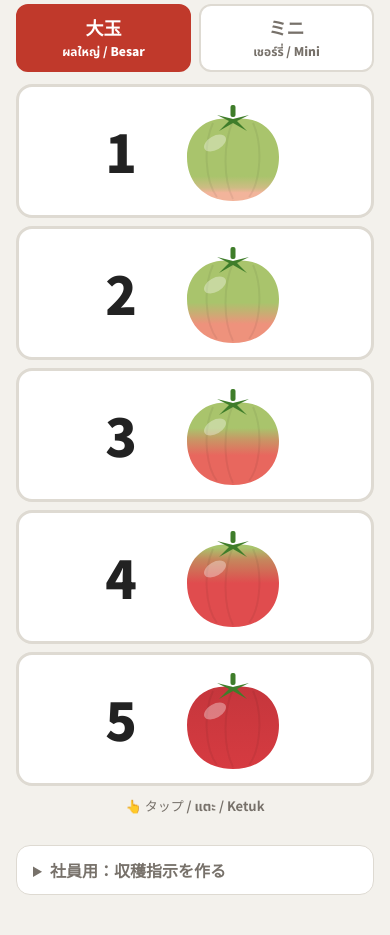
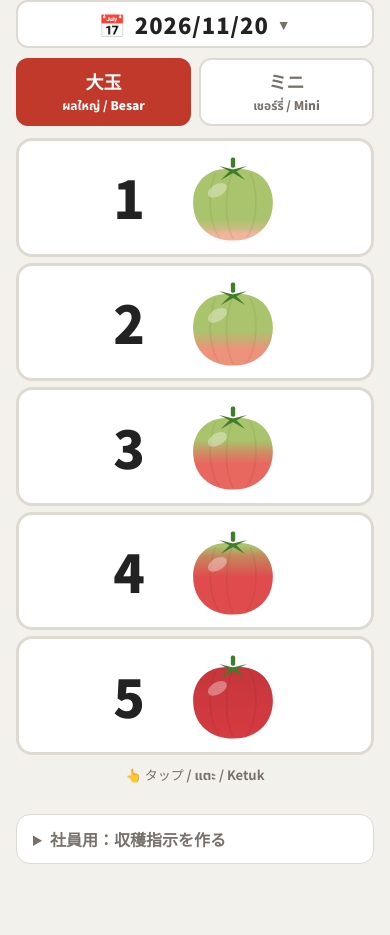
Before and after one commit to takeuchi5914/tomato-sizer, a plain HTML site: page color-chart.html in a window 390 px wide. Shown: the part 56-991 px from the top of the page. After the commit the page ends 960 px from the top, so only its background shows below. Drawn offline with Linux system fonts and the light colour scheme.

Commit message:
Color chart: show date (YYYY/MM/DD) at top, tappable; fit in one phone screen
Co-Authored-By: Claude Opus 5.5 <noreply@anthropic.com>
Claude-Session: https://claude.ai/code/session_01Gq72E3rY5M7cj91zyTyray

```diff
--- a/color-chart.html
+++ b/color-chart.html
@@ -16,6 +16,10 @@ body{max-width:960px;margin:0 auto;padding:16px 16px 40px}
 header{display:flex;justify-content:space-between;align-items:center;margin-bottom:12px}
 h1{font-size:22px;font-weight:900}
 .back{font-size:13px;color:var(--muted);text-decoration:none}
+/* 日付：スクショに写るよう大きく。タップで変更できる */
+.date{position:relative;display:flex;align-items:center;justify-content:center;gap:8px;background:var(--card);border:2px solid var(--line);border-radius:12px;padding:8px;margin-bottom:10px;font-size:26px;font-weight:900;letter-spacing:1px}
+.date small{font-size:14px;color:var(--muted)}
+.date input{position:absolute;inset:0;width:100%;height:100%;opacity:0;cursor:pointer;border:none}
 .tabs{display:flex;gap:8px;margin-bottom:12px}
 .tab{flex:1;padding:10px 6px;border-radius:12px;border:2px solid var(--line);background:var(--card);font:inherit;font-weight:800;color:var(--muted);cursor:pointer;line-height:1.3}
 .tab b{display:block;font-size:18px}
@@ -50,7 +54,10 @@ textarea{width:100%;margin-top:12px;font:inherit;font-size:16px;line-height:1.7;
   .lv .ok{top:50%;right:18px;transform:translateY(-50%);font-size:40px}
   .lv.on .ok{animation:none}
   .lv .num{font-size:52px;width:48px}
-  .lv svg{width:120px;margin:0}
+  .lv svg{width:104px;margin:0}
+  .scale{gap:6px}
+  .date{font-size:22px;padding:6px}
+  header{margin-bottom:8px}
 }
 @media print{
   @page{size:A4 landscape;margin:10mm}
@@ -76,6 +83,8 @@ textarea{width:100%;margin-top:12px;font:inherit;font-size:16px;line-height:1.7;
     <a class="back" href="./index.html">← トマトサイザー</a>
   </header>
 
+  <label class="date">📅 <span id="dateText"></span><small>▼</small><input type="date" id="d" aria-label="日付"></label>
+
   <div class="tabs">
     <button class="tab active" data-v="large" onclick="setVariety('large')"><b>大玉</b><small>ผลใหญ่ / Besar</small></button>
     <button class="tab" data-v="mini" onclick="setVariety('mini')"><b>ミニ</b><small>เชอร์รี่ / Mini</small></button>
@@ -87,7 +96,6 @@ textarea{width:100%;margin-top:12px;font:inherit;font-size:16px;line-height:1.7;
   <!-- 社員用：ふだんは閉じておく -->
   <details>
     <summary>社員用：収穫指示を作る</summary>
-    <div class="row"><label for="d">日付</label><input type="date" id="d"></div>
     <textarea id="out" readonly></textarea>
     <div class="btns">
       <button onclick="copyMsg()" id="copyBtn">📋 コピー</button>
@@ -174,10 +182,9 @@ function paint(){
 function clearAll(){picked.large.clear();picked.mini.clear();paint();build();}
 
 // ===== 指示メッセージ：👍 を付けた番号だけ =====
-const WD='日月火水木金土';
 function build(){
   const dv=document.getElementById('d').value, d=dv?new Date(dv+'T00:00:00'):null;
-  const ds=d?`${d.getMonth()+1}/${d.getDate()}(${WD[d.getDay()]}) `:'';
+  const ds=d?`${d.getFullYear()}/${d.getMonth()+1}/${d.getDate()} `:'';
   const line=(label,v)=>picked[v].size?`${label}：${[...picked[v]].sort().join(' ')}`:null;
   const body=[line('大玉 / ผลใหญ่ / Besar','large'),line('ミニ / เชอร์รี่ / Mini','mini')].filter(Boolean);
   document.getElementById('out').value=body.length
@@ -193,11 +200,14 @@ async function copyMsg(){
 }
 
 (function(){
-  const t=new Date();t.setDate(t.getDate()+1);
+  // 日付：初期値は今日。表示は 2026/11/20 形式
+  const t=new Date();
   const pad=n=>String(n).padStart(2,'0');
   const dEl=document.getElementById('d');
   dEl.value=`${t.getFullYear()}-${pad(t.getMonth()+1)}-${pad(t.getDate())}`;
-  dEl.onchange=build;
+  const showDate=()=>{document.getElementById('dateText').textContent=dEl.value?dEl.value.replace(/-/g,'/'):'----/--/--';build();};
+  dEl.onchange=showDate;dEl.oninput=showDate;
+  showDate();
   document.getElementById('p-large').innerHTML=cards('large',false);
   document.getElementById('p-mini').innerHTML=cards('mini',false);
   setVariety('large');build();
```
